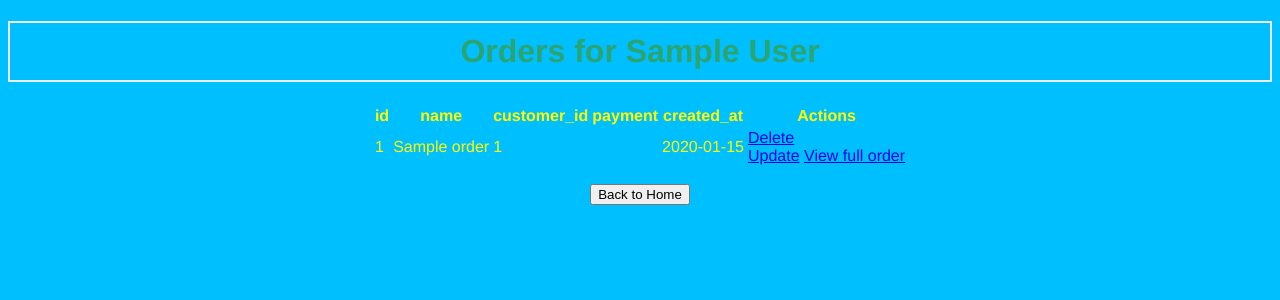
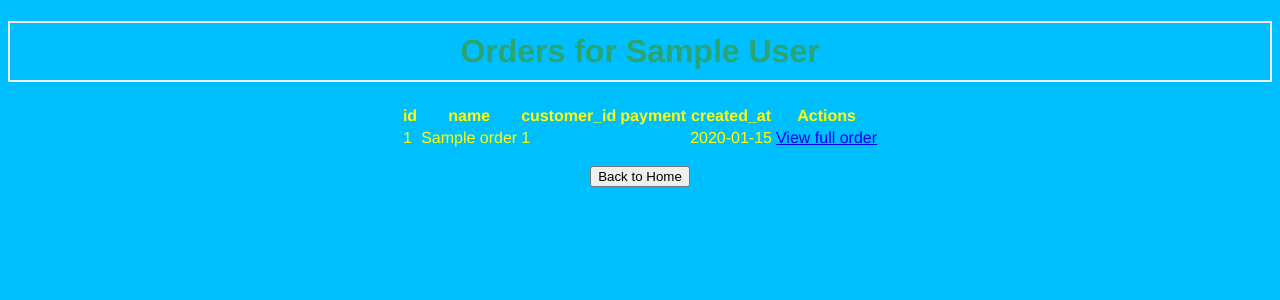
Before and after one commit to JQ100/nourishcampus, a Flask app: page /order in a window 1280 px wide. Shown: the top 300 px of the page. Run offline with Flask 2, Linux system fonts and the light colour scheme; a user stored in the database is signed in; tables that the repository leaves empty hold one stand-in row (values such as "Sample post"); some libraries are stand-ins or nearby versions.

Commit message:
remove update/delete buttons from order info page

```diff
--- a/nourish_campus/blueprints/order/templates/order_index.html
+++ b/nourish_campus/blueprints/order/templates/order_index.html
@@ -26,9 +26,6 @@
                 <td>{{ order.payment }}</td>
                 <td>{{ order.created_at }}</td>
                 <td>
-                    <a href="/order/delete/{{order.id}}">Delete</a>
-                    <br>
-                    <a href="/order/update/{{order.id}}">Update</a>
                     <a href="/order_item/{{order.id}}">View full order</a>
                 </td>
             </tr>
```
